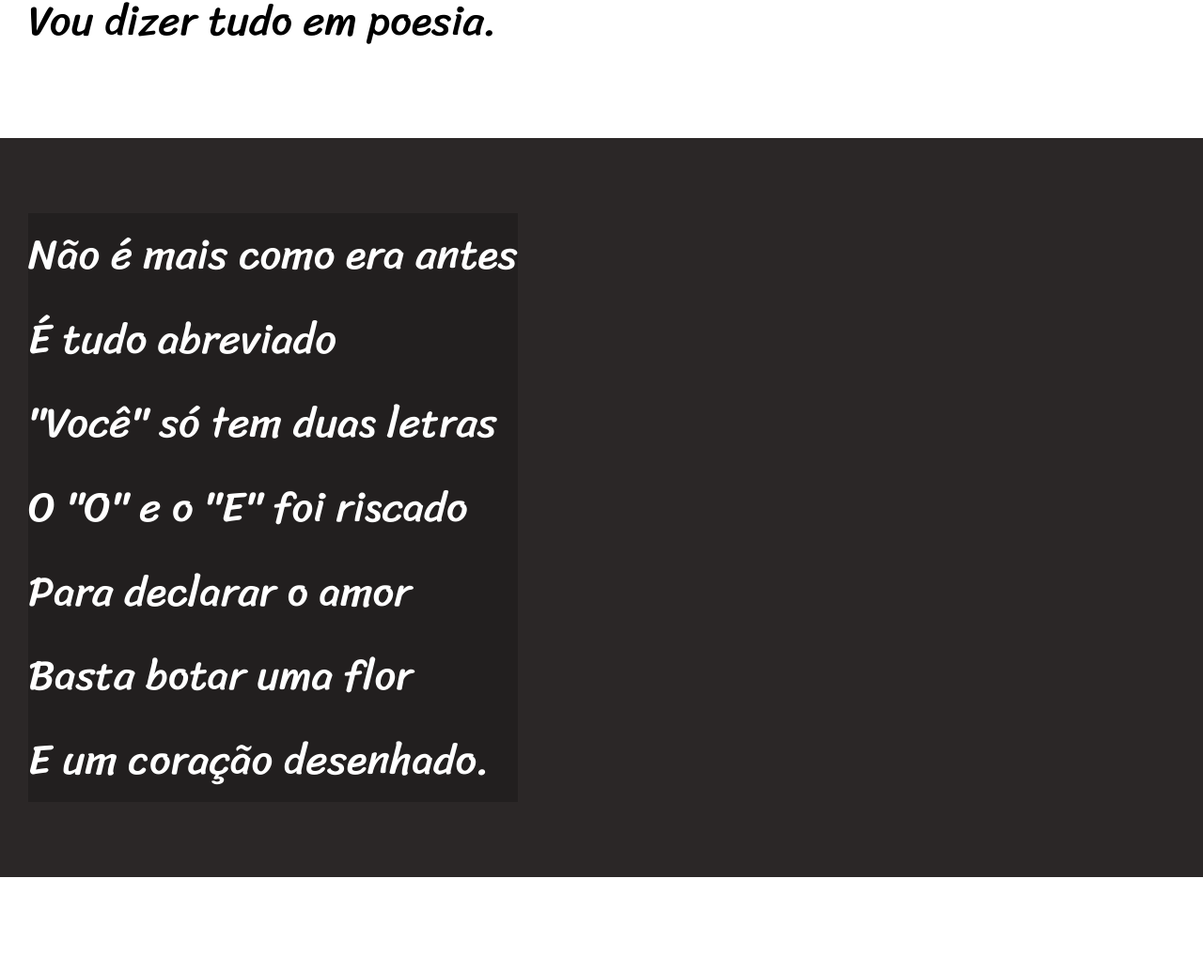
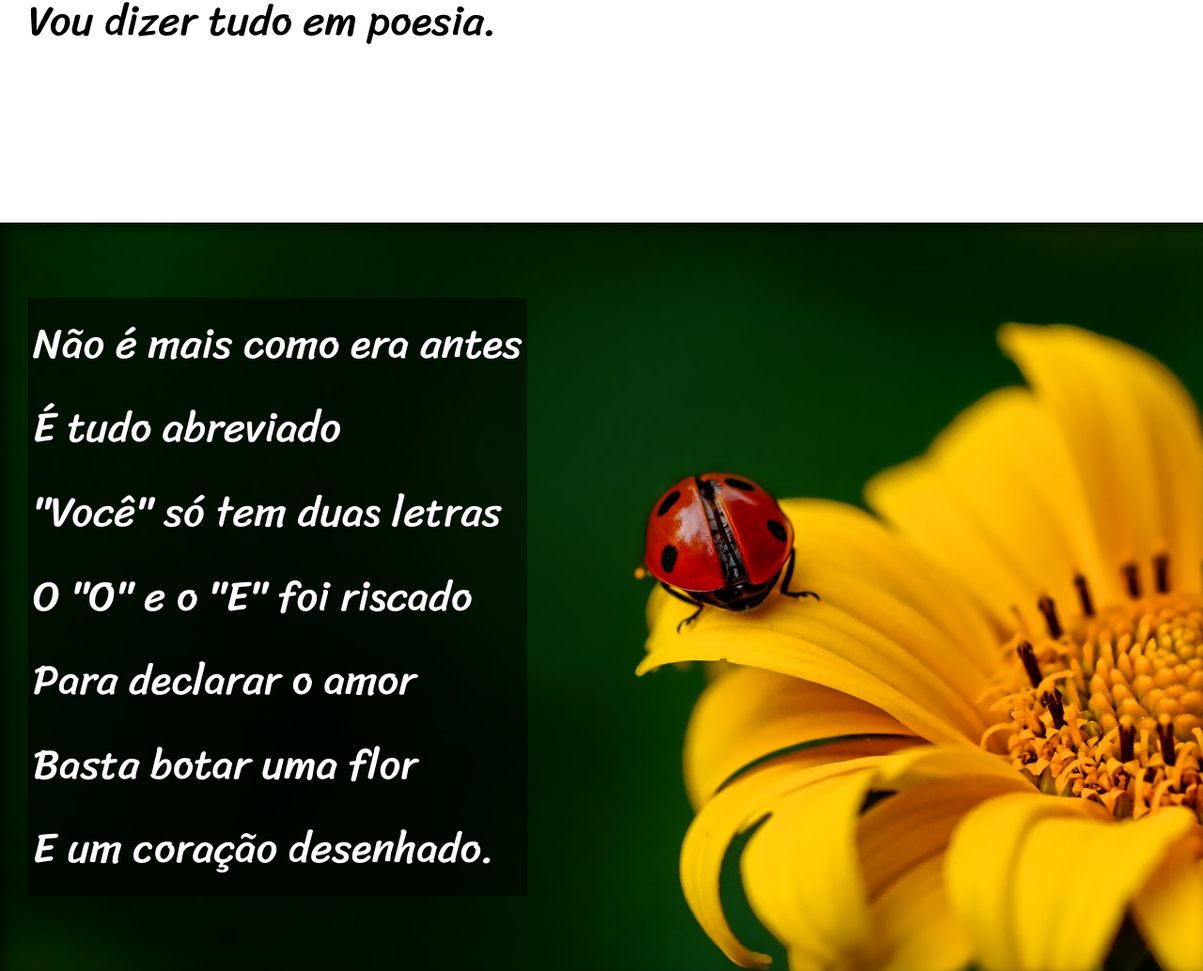
Before and after one commit to rafaelaguiilar/html-css, a plain HTML site: page desafios/desafio012/exprof.html in a window 1280 px wide. Shown: the part 900-1934 px from the top of the page at 94% size. Drawn offline with Linux system fonts and the light colour scheme.

Commit message:
atualização des. 12

```diff
--- a/desafios/desafio012/esstilo/style.css
+++ b/desafios/desafio012/esstilo/style.css
@@ -58,6 +58,10 @@ section {
     font-size: 3.5vw;
 }
 
+section > p {
+    padding-bottom: 2em;
+}
+
 section.normal {
     background-color: white;
     color: black;
@@ -66,14 +70,28 @@ section.normal {
 section.imagem {
     background-color: rgb(43, 39, 39);
     color: white;
+    box-shadow: inset 6px 6px 13px 0px rgba(0, 0, 0, 0.541);
+    background-attachment: fixed;
 }
 
 section.imagem > p {
     display: inline-block;
-    background-color: rgba(0, 0, 0, 0.212);
+    padding: 5px;
+    background-color: rgba(0, 0, 0, 0.507);
+    text-shadow: 1px 1px 0px black;
 }
 
+section#img01 {
+    background-image: url(../imagens/flor.jpg);
+    background-position: right center;
+    background-size: cover;
+}
 
+section#img02 {
+background-image: url(../imagens/paginas.jpg);
+background-position: right center;
+background-size: cover;
+}
 
 footer {
     background-color: black;
--- a/desafios/desafio012/exprof.html
+++ b/desafios/desafio012/exprof.html
@@ -34,7 +34,7 @@
 
 
 
-    <section class="imagem">
+    <section class="imagem" id="img01">
         <p>
             Não é mais como era antes <br>
             É tudo abreviado <br>
@@ -75,7 +75,7 @@
 
 
 
-    <section class="imagem">
+    <section class="imagem" id="img02">
 
         <p>
             Tenho saudade das cartas <br>
```
